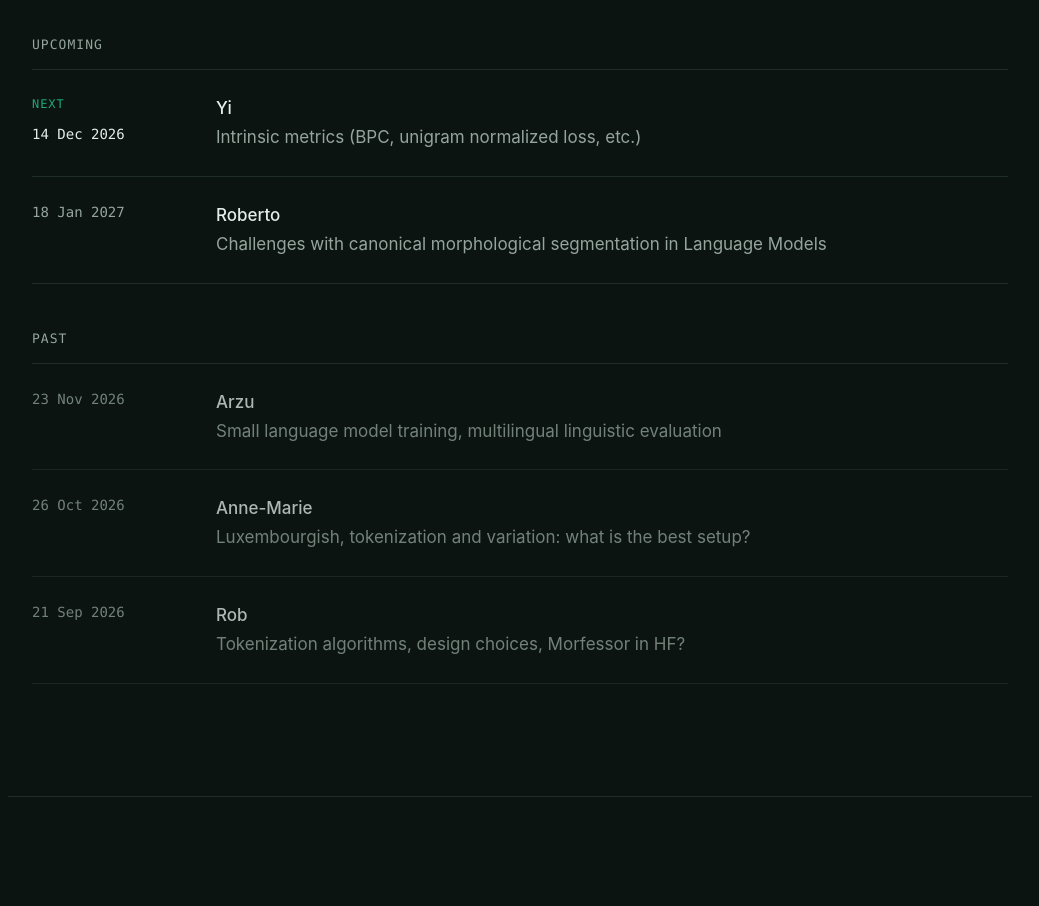
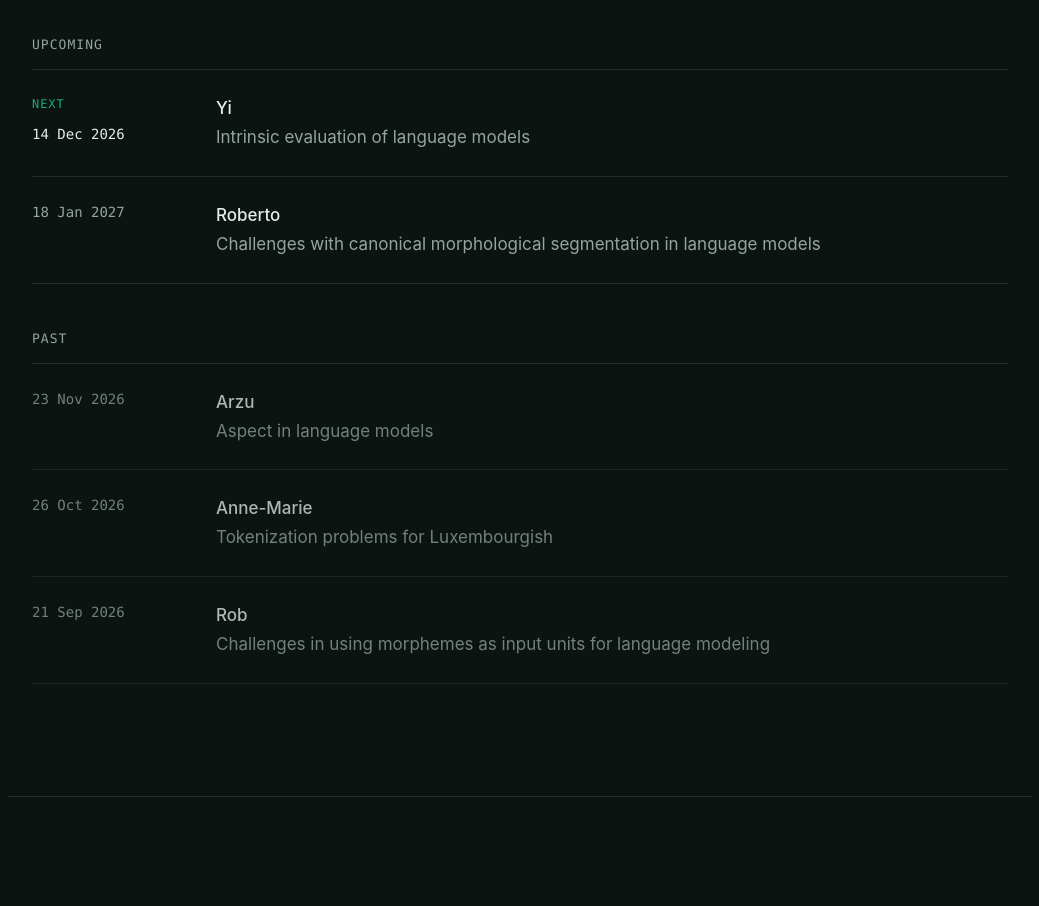
Before and after one commit to robertopassaro/lmlm, a plain HTML site: page index.html in a window 1280 px wide. Shown: the part 1700-2606 px from the top of the page, without its empty margins (120-1159 px from the left). Drawn offline with Linux system fonts and the light colour scheme.

Commit message:
Update meeting topics

```diff
--- a/index.html
+++ b/index.html
@@ -103,27 +103,27 @@
           <li class="meeting">
             <time class="meeting__date" datetime="2026-09-21">21 Sep 2026</time>
             <p class="meeting__speaker"><a href="#person-rob">Rob</a></p>
-            <p class="meeting__topic">Tokenization algorithms, design choices, Morfessor in HF?</p>
+            <p class="meeting__topic">Challenges in using morphemes as input units for language modeling</p>
           </li>
           <li class="meeting">
             <time class="meeting__date" datetime="2026-10-26">26 Oct 2026</time>
             <p class="meeting__speaker"><a href="#person-anne-marie">Anne-Marie</a></p>
-            <p class="meeting__topic">Luxembourgish, tokenization and variation: what is the best setup?</p>
+            <p class="meeting__topic">Tokenization problems for Luxembourgish</p>
           </li>
           <li class="meeting">
             <time class="meeting__date" datetime="2026-11-23">23 Nov 2026</time>
             <p class="meeting__speaker"><a href="#person-arzu">Arzu</a></p>
-            <p class="meeting__topic">Small language model training, multilingual linguistic evaluation</p>
+            <p class="meeting__topic">Aspect in language models</p>
           </li>
           <li class="meeting">
             <time class="meeting__date" datetime="2026-12-14">14 Dec 2026</time>
             <p class="meeting__speaker"><a href="#person-yi">Yi</a></p>
-            <p class="meeting__topic">Intrinsic metrics (BPC, unigram normalized loss, etc.)</p>
+            <p class="meeting__topic">Intrinsic evaluation of language models</p>
           </li>
           <li class="meeting">
             <time class="meeting__date" datetime="2027-01-18">18 Jan 2027</time>
             <p class="meeting__speaker"><a href="#person-roberto">Roberto</a></p>
-            <p class="meeting__topic">Challenges with canonical morphological segmentation in Language Models</p>
+            <p class="meeting__topic">Challenges with canonical morphological segmentation in language models</p>
           </li>
         </ol>
       </div>
```
